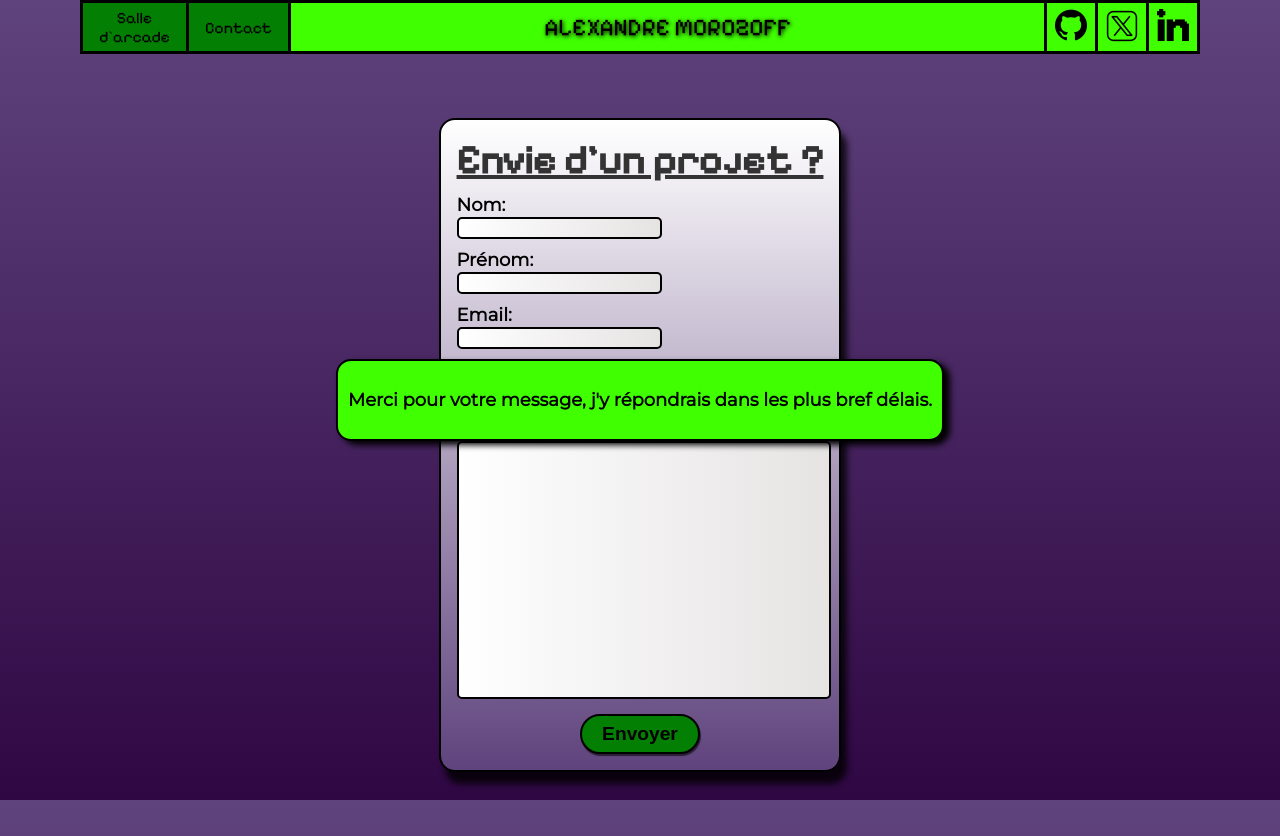
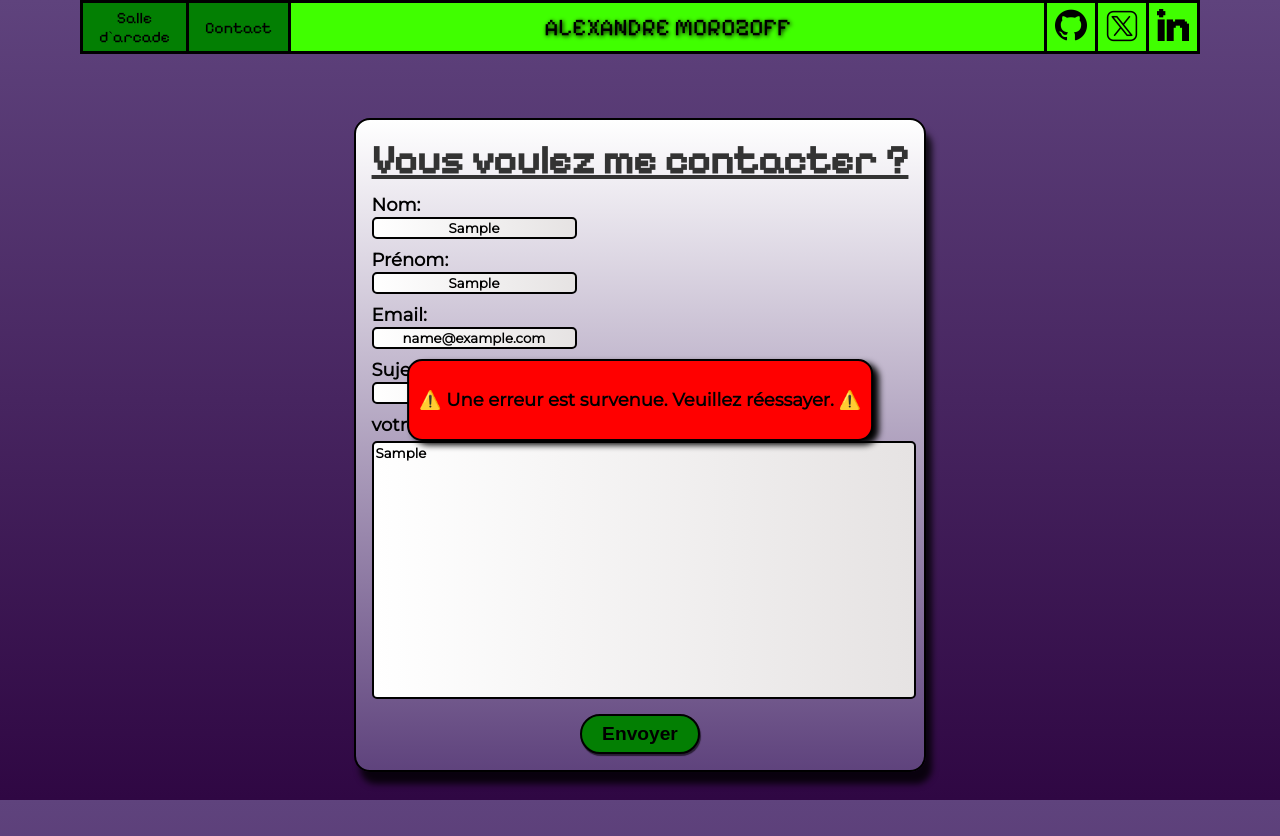
Before and after one commit to Milkliz0rd/Portfolio, a React (Vite) app in the folder my-portfolio/: page /about in a window 1280 px wide. Both pictures are taken after typing "Sample", "Sample", "name@example.com", "Sample", "Sample" into the empty fields and a click on the button "Envoyer". Built offline with nearby package versions, Linux system fonts and the light colour scheme; no server answers.

Commit message:
Error pop up & box shadow on cv

```diff
--- a/my-portfolio/src/Components/Infos/Infos.jsx
+++ b/my-portfolio/src/Components/Infos/Infos.jsx
@@ -10,6 +10,7 @@ const Infos = () => {
   })
 
   const [sendingMessage, setSendingMessage] = useState(false)
+  const [error, setError] = useState(false)
 
   const handleChange = (e) => {
     // On récupère l'événement déclenché par la saisie dans un champ du formulaire
@@ -25,9 +26,23 @@ const Infos = () => {
     }))
   }
 
-  const handleSubmit = (e) => {
+  const handleSubmit = async (e) => {
     e.preventDefault()
-    console.log(formData)
+    try {
+      const response = await fetch('http://localhost:5000/contact', {
+        method: 'POST',
+        headers: {
+          'Content-Type': 'application/json',
+        },
+        body: JSON.stringify(formData),
+      })
+
+      if (!response.ok) {
+        throw new Error("Erreur lors de l'envoi")
+      }
+
+      const data = await response.json()
+      console.log('✅ Réponse du serveur :', data.message)
       setFormData({
         nom: '',
         prenom: '',
@@ -39,11 +54,18 @@ const Infos = () => {
       setTimeout(() => {
         setSendingMessage(false)
       }, 5000)
+    } catch (error) {
+      console.error('❌ Erreur:', error.message)
+      setError(true)
+      setTimeout(() => {
+        setError(false)
+      }, 5000)
+    }
   }
 
   return (
     <div className="contact-box">
-      <h2 className="contact-box__title">Envie d'un projet ?</h2>
+      <h2 className="contact-box__title">Vous voulez me contacter ?</h2>
       <form onSubmit={handleSubmit} className="contact-box__form">
         <label htmlFor="nom" className="contact-box__form--label">
           Nom:
@@ -119,6 +141,11 @@ const Infos = () => {
             Merci pour votre message, j'y répondrais dans les plus bref délais.
           </p>
         </div>
+        <div className={`contact-box__error ${error ? 'visible' : ''}`}>
+          <p className="contact-box__error--message">
+            ⚠️ Une erreur est survenue. Veuillez réessayer. ⚠️
+          </p>
+        </div>
       </form>
     </div>
   )
--- a/my-portfolio/src/Styles/Components/CV/CV.scss
+++ b/my-portfolio/src/Styles/Components/CV/CV.scss
@@ -21,5 +21,6 @@
   &__gif {
     margin: 1em;
     animation: float 3s ease-in-out infinite;
+    box-shadow: 4px 8px 4px black;
   }
 }
--- a/my-portfolio/src/Styles/Components/Infos/Infos.scss
+++ b/my-portfolio/src/Styles/Components/Infos/Infos.scss
@@ -106,6 +106,29 @@
       pointer-events: auto;
     }
   }
+  &__error {
+    position: absolute;
+    pointer-events: none;
+    opacity: 0;
+    transition: opacity 1.3s ease-in-out;
+    background-color: red;
+    box-shadow: 6px 4px 6px Colors.$black;
+    border: Colors.$black 2px solid;
+    border-radius: 15px;
+    padding: 10px;
+    text-align: center;
+    top: 50%;
+    left: 50%;
+    transform: translate(-50%, -50%);
+    &--message {
+      font-weight: 700;
+      font-size: large;
+    }
+    &.visible {
+      opacity: 1;
+      pointer-events: auto;
+    }
+  }
   &__p {
     color: Colors.$grey;
     font-size: 1.5em;
```
Lines whose indentation alone changed are shown as unchanged.
